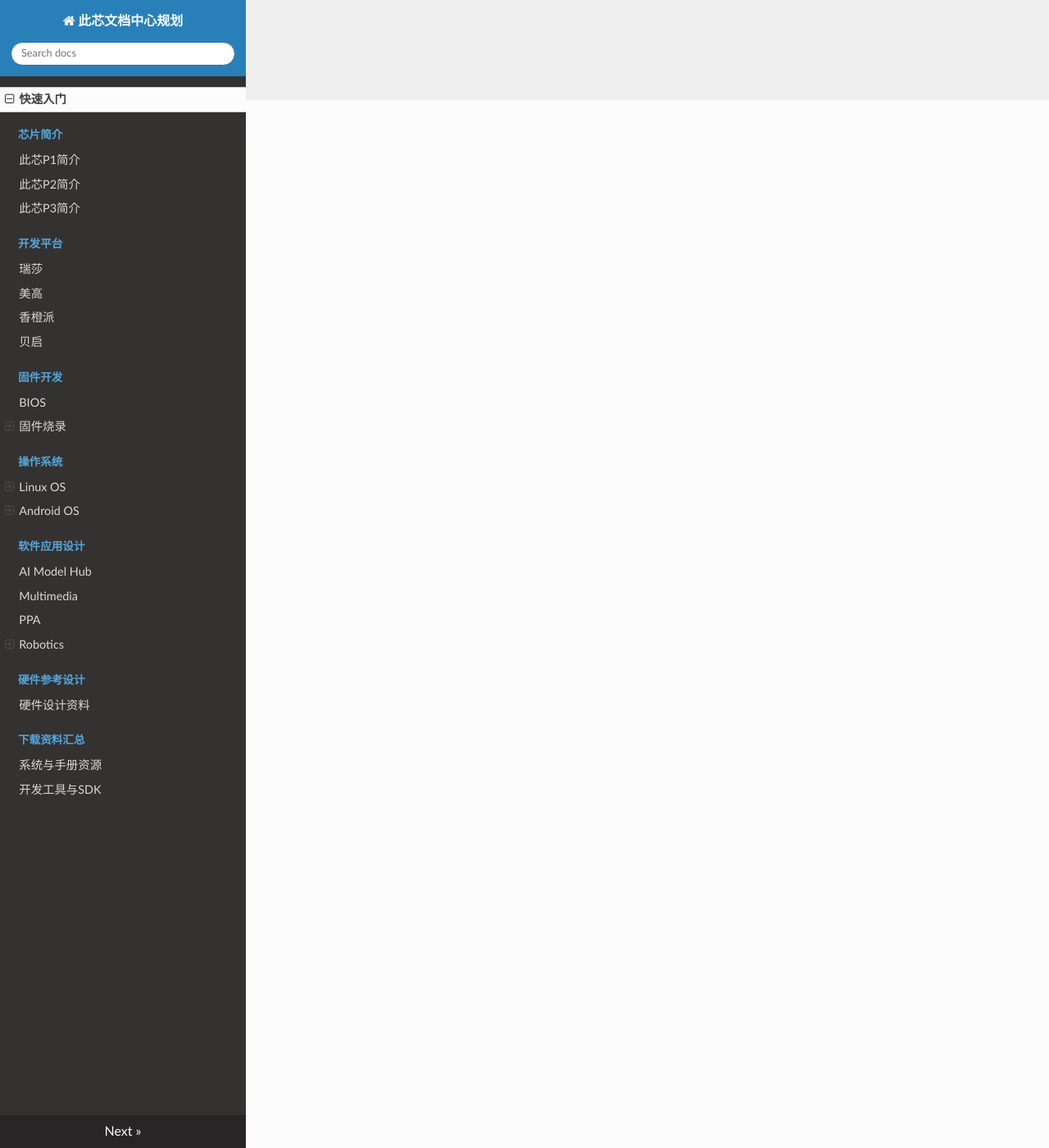
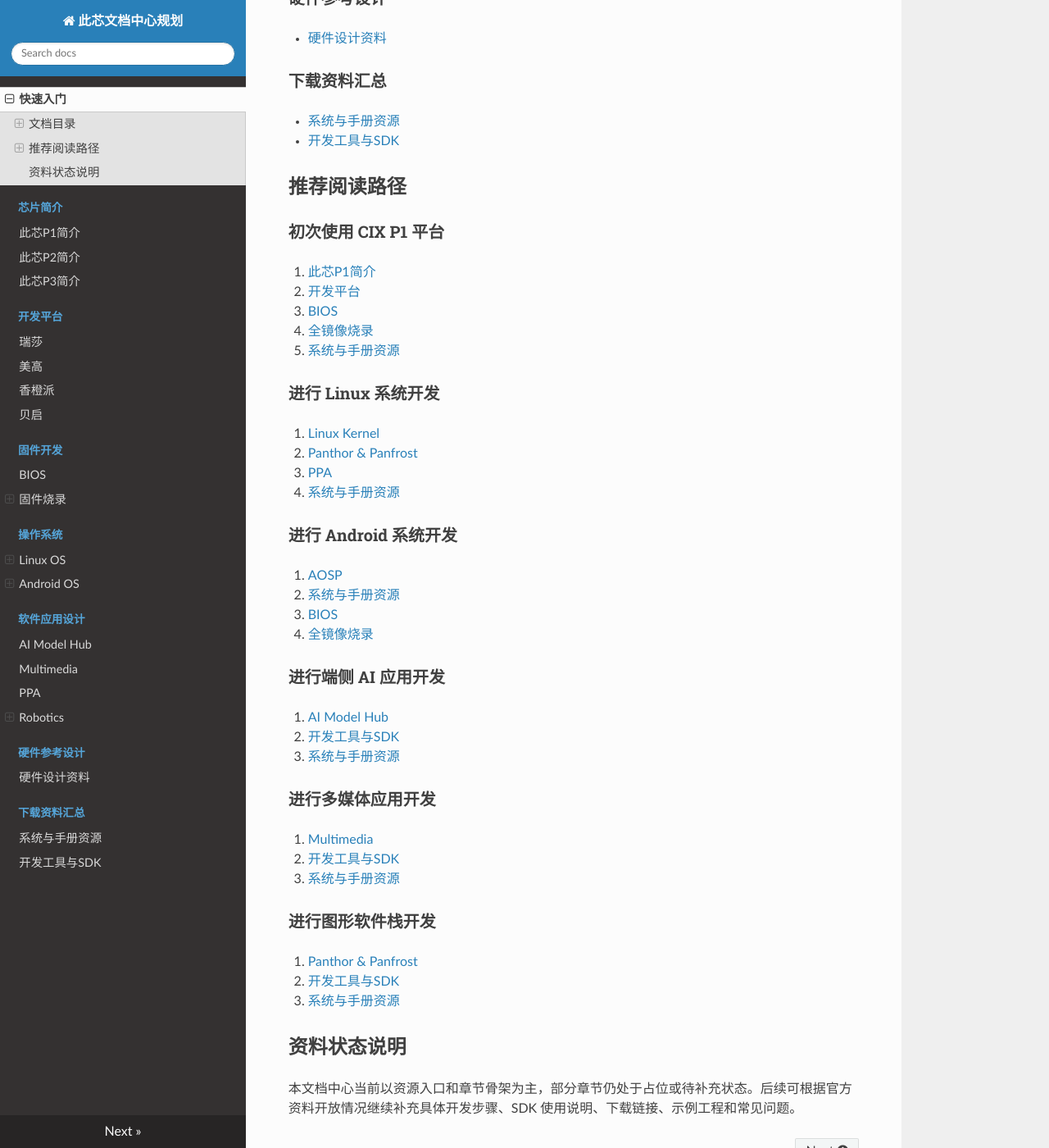
Before and after one commit to chao-luan/cix-cdc-docs, an MkDocs documentation site: the page built from docs/index.md, in a window 1280 px wide and 1400 px high, scrolled down 1278 px. Shown: the whole window at 82% size. Built offline with MkDocs 1.6.1, drawn with Linux system fonts in a browser that asks for light colours; nearby versions of some CDN libraries; some of the changed text lies outside the part shown.

Commit message:
Add files via upload

```diff
--- a/docs/index.md
+++ b/docs/index.md
@@ -1,3 +1,99 @@
 # 快速入门
 
-待补充。
+本文档中心用于汇总 CIX P1 平台相关的芯片介绍、开发平台、固件开发、操作系统、软件应用设计、硬件参考设计以及下载资料入口。
+
+开发者可根据当前任务类型，从下方目录快速进入对应章节。
+
+## 文档目录
+
+### 芯片简介
+
+- [此芯P1简介](芯片简介/此芯P1简介.md)
+- [此芯P2简介](芯片简介/此芯P2简介.md)
+- [此芯P3简介](芯片简介/此芯P3简介.md)
+
+### 开发平台
+
+- [瑞莎](开发平台/瑞莎.md)
+- [美高](开发平台/美高.md)
+- [香橙派](开发平台/香橙派.md)
+- [贝启](开发平台/贝启.md)
+
+### 固件开发
+
+- [BIOS](固件开发/BIOS.md)
+- 固件烧录
+  - 此芯P1
+    - [全镜像烧录](固件开发/固件烧录/此芯P1/全镜像烧录.md)
+    - [待补充](固件开发/固件烧录/此芯P1/待补充.md)
+
+### 操作系统
+
+- Linux OS
+  - [Linux Kernel](<操作系统/Linux OS/Linux Kernel.md>)
+  - [Panthor & Panfrost](<操作系统/Linux OS/Panthor & Panfrost.md>)
+- Android OS
+  - [AOSP](<操作系统/Android OS/AOSP.md>)
+
+### 软件应用设计
+
+- [AI Model Hub](<软件应用设计/AI Model Hub.md>)
+- [Multimedia](软件应用设计/Multimedia.md)
+- [PPA](软件应用设计/PPA.md)
+- Robotics
+  - [Robotics SDK](<软件应用设计/Robotics/Robotics SDK.md>)
+
+### 硬件参考设计
+
+- [硬件设计资料](硬件参考设计/硬件设计资料.md)
+
+### 下载资料汇总
+
+- [系统与手册资源](下载资料汇总/系统与手册资源.md)
+- [开发工具与SDK](下载资料汇总/开发工具与SDK.md)
+
+## 推荐阅读路径
+
+### 初次使用 CIX P1 平台
+
+1. [此芯P1简介](芯片简介/此芯P1简介.md)
+2. [开发平台](开发平台/瑞莎.md)
+3. [BIOS](固件开发/BIOS.md)
+4. [全镜像烧录](固件开发/固件烧录/此芯P1/全镜像烧录.md)
+5. [系统与手册资源](下载资料汇总/系统与手册资源.md)
+
+### 进行 Linux 系统开发
+
+1. [Linux Kernel](<操作系统/Linux OS/Linux Kernel.md>)
+2. [Panthor & Panfrost](<操作系统/Linux OS/Panthor & Panfrost.md>)
+3. [PPA](软件应用设计/PPA.md)
+4. [系统与手册资源](下载资料汇总/系统与手册资源.md)
+
+### 进行 Android 系统开发
+
+1. [AOSP](<操作系统/Android OS/AOSP.md>)
+2. [系统与手册资源](下载资料汇总/系统与手册资源.md)
+3. [BIOS](固件开发/BIOS.md)
+4. [全镜像烧录](固件开发/固件烧录/此芯P1/全镜像烧录.md)
+
+### 进行端侧 AI 应用开发
+
+1. [AI Model Hub](<软件应用设计/AI Model Hub.md>)
+2. [开发工具与SDK](下载资料汇总/开发工具与SDK.md)
+3. [系统与手册资源](下载资料汇总/系统与手册资源.md)
+
+### 进行多媒体应用开发
+
+1. [Multimedia](软件应用设计/Multimedia.md)
+2. [开发工具与SDK](下载资料汇总/开发工具与SDK.md)
+3. [系统与手册资源](下载资料汇总/系统与手册资源.md)
+
+### 进行图形软件栈开发
+
+1. [Panthor & Panfrost](<操作系统/Linux OS/Panthor & Panfrost.md>)
+2. [开发工具与SDK](下载资料汇总/开发工具与SDK.md)
+3. [系统与手册资源](下载资料汇总/系统与手册资源.md)
+
+## 资料状态说明
+
+本文档中心当前以资源入口和章节骨架为主，部分章节仍处于占位或待补充状态。后续可根据官方资料开放情况继续补充具体开发步骤、SDK 使用说明、下载链接、示例工程和常见问题。
```
